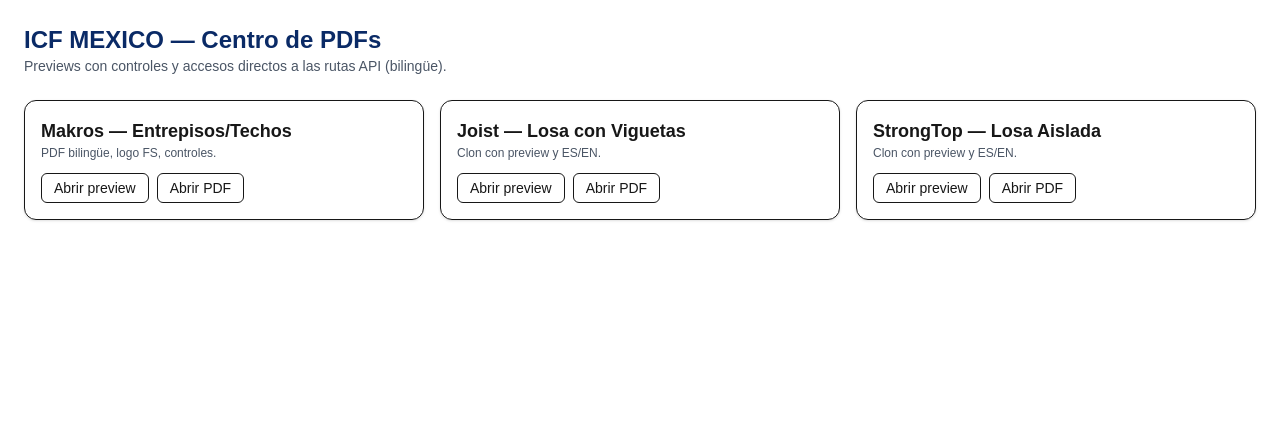
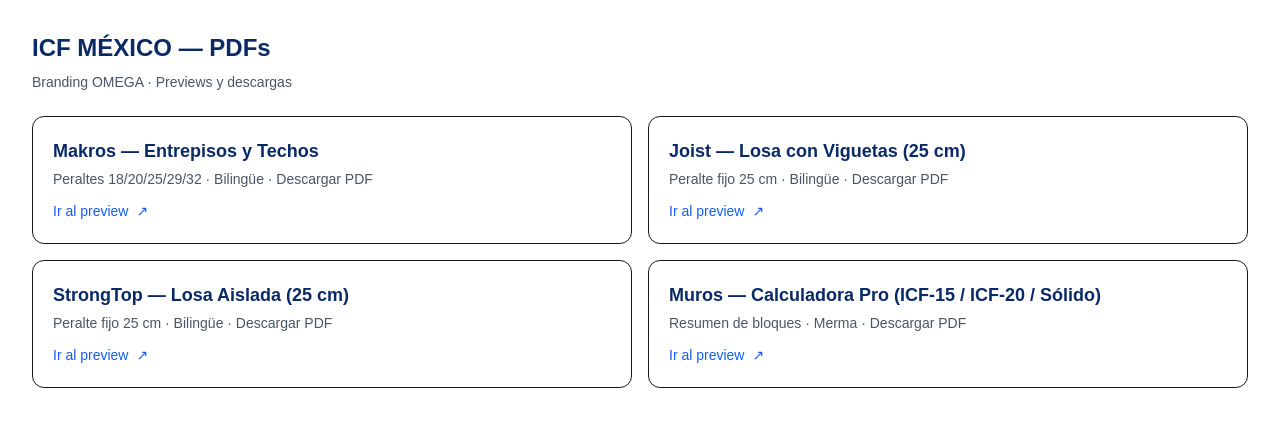
Before and after one commit to icfmexico/rayos-centellas, a Next.js app: page /en/pdfs in a window 1280 px wide. Shown: the top 426 px of the page. Built offline with nearby package versions, Linux system fonts and the light colour scheme.

Commit message:
feat(pdf-hub): agregar Muros al HUB de PDFs

```diff
--- a/src/app/[locale]/pdfs/page.tsx
+++ b/src/app/[locale]/pdfs/page.tsx
@@ -1,49 +1,46 @@
 "use client";
+import React from "react";
 import Link from "next/link";
 
+export default function PdfHubPage() {
   const cards = [
     {
-    title: "Makros — Entrepisos/Techos",
+      title: "Makros — Entrepisos y Techos",
       href: "/es/makros-pdf/preview",
-    api: "/api/pdf/makros?peralte=27&fc=200&area=340&lang=es",
-    desc: "PDF bilingüe, logo FS, controles.",
+      desc: "Peraltes 18/20/25/29/32 · Bilingüe · Descargar PDF",
     },
     {
-    title: "Joist — Losa con Viguetas",
+      title: "Joist — Losa con Viguetas (25 cm)",
       href: "/es/joist-pdf/preview",
-    api: "/api/pdf/joist?peralte=27&fc=200&area=340&lang=es",
-    desc: "Clon con preview y ES/EN.",
+      desc: "Peralte fijo 25 cm · Bilingüe · Descargar PDF",
     },
     {
-    title: "StrongTop — Losa Aislada",
+      title: "StrongTop — Losa Aislada (25 cm)",
       href: "/es/strongtop-pdf/preview",
-    api: "/api/pdf/strongtop?peralte=25&fc=200&area=120&lang=es",
-    desc: "Clon con preview y ES/EN.",
+      desc: "Peralte fijo 25 cm · Bilingüe · Descargar PDF",
+    },
+    {
+      title: "Muros — Calculadora Pro (ICF-15 / ICF-20 / Sólido)",
+      href: "/es/walls-pdf/preview",
+      desc: "Resumen de bloques · Merma · Descargar PDF",
     },
   ];
 
-export default function PdfHub() {
   return (
-    <div className="min-h-screen bg-white p-6">
-      <h1 className="text-2xl font-semibold text-[#0A2A66]">ICF MEXICO — Centro de PDFs</h1>
-      <p className="text-sm text-gray-600 mb-6">
-        Previews con controles y accesos directos a las rutas API (bilingüe).
-      </p>
+    <div className="min-h-screen bg-white p-8">
+      <h1 className="text-2xl font-semibold text-[#0A2A66] mb-2">ICF MÉXICO — PDFs</h1>
+      <p className="text-sm text-gray-600 mb-6">Branding OMEGA · Previews y descargas</p>
 
-      <div className="grid gap-4 md:grid-cols-3">
+      <div className="grid grid-cols-1 md:grid-cols-2 gap-4">
         {cards.map((c) => (
-          <div key={c.title} className="border rounded-xl p-4 shadow-sm">
-            <h2 className="text-lg font-semibold">{c.title}</h2>
-            <p className="text-xs text-gray-600 mb-3">{c.desc}</p>
-            <div className="flex gap-2">
-              <Link href={c.href} className="text-sm px-3 py-1 border rounded-md hover:bg-gray-50">
-                Abrir preview
+          <Link key={c.href} href={c.href} className="border rounded-xl p-5 hover:shadow-sm transition">
+            <h2 className="text-lg font-semibold text-[#0A2A66]">{c.title}</h2>
+            <p className="text-sm text-gray-600 mt-1">{c.desc}</p>
+            <div className="mt-3 text-sm inline-flex items-center gap-2 text-blue-600">
+              <span>Ir al preview</span>
+              <span>↗</span>
+            </div>
           </Link>
-              <a href={c.api} target="_blank" rel="noreferrer" className="text-sm px-3 py-1 border rounded-md hover:bg-gray-50">
-                Abrir PDF
-              </a>
-            </div>
-          </div>
         ))}
       </div>
     </div>
```
Lines whose indentation alone changed are shown as unchanged.
